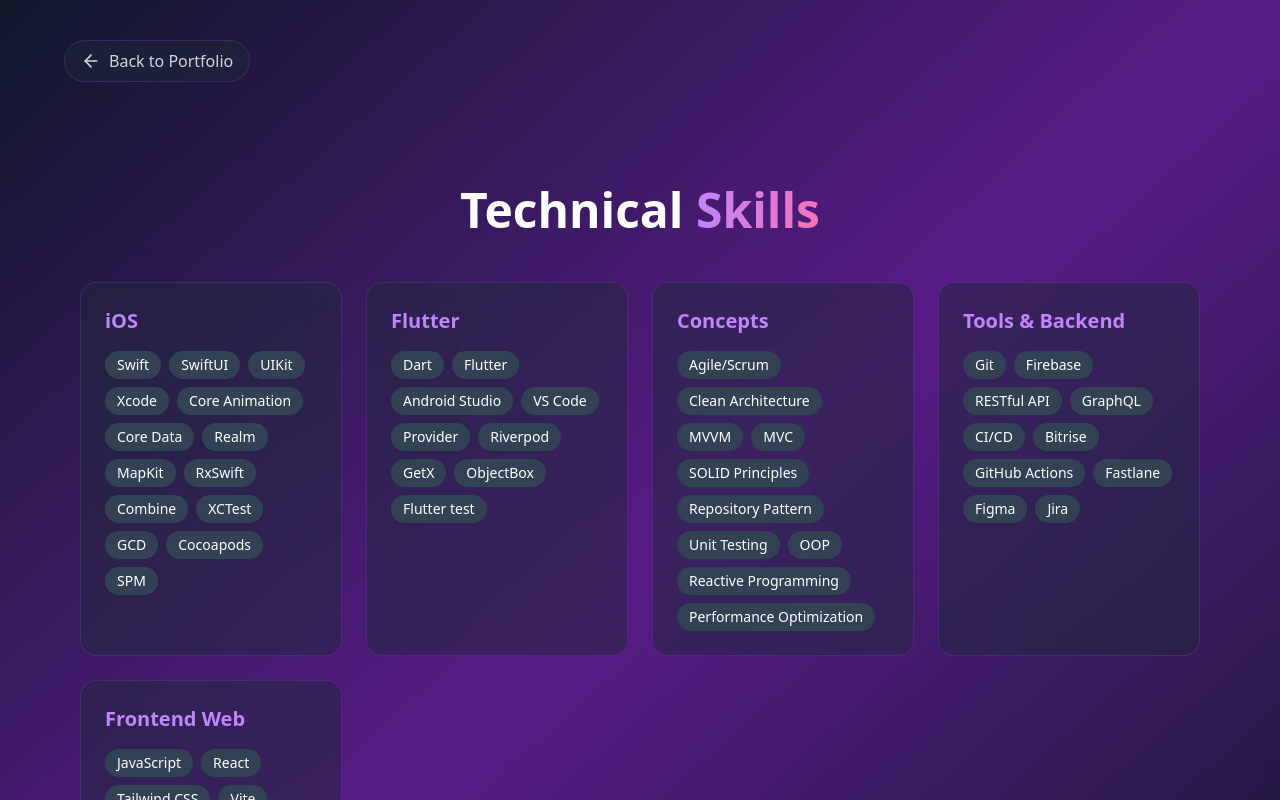
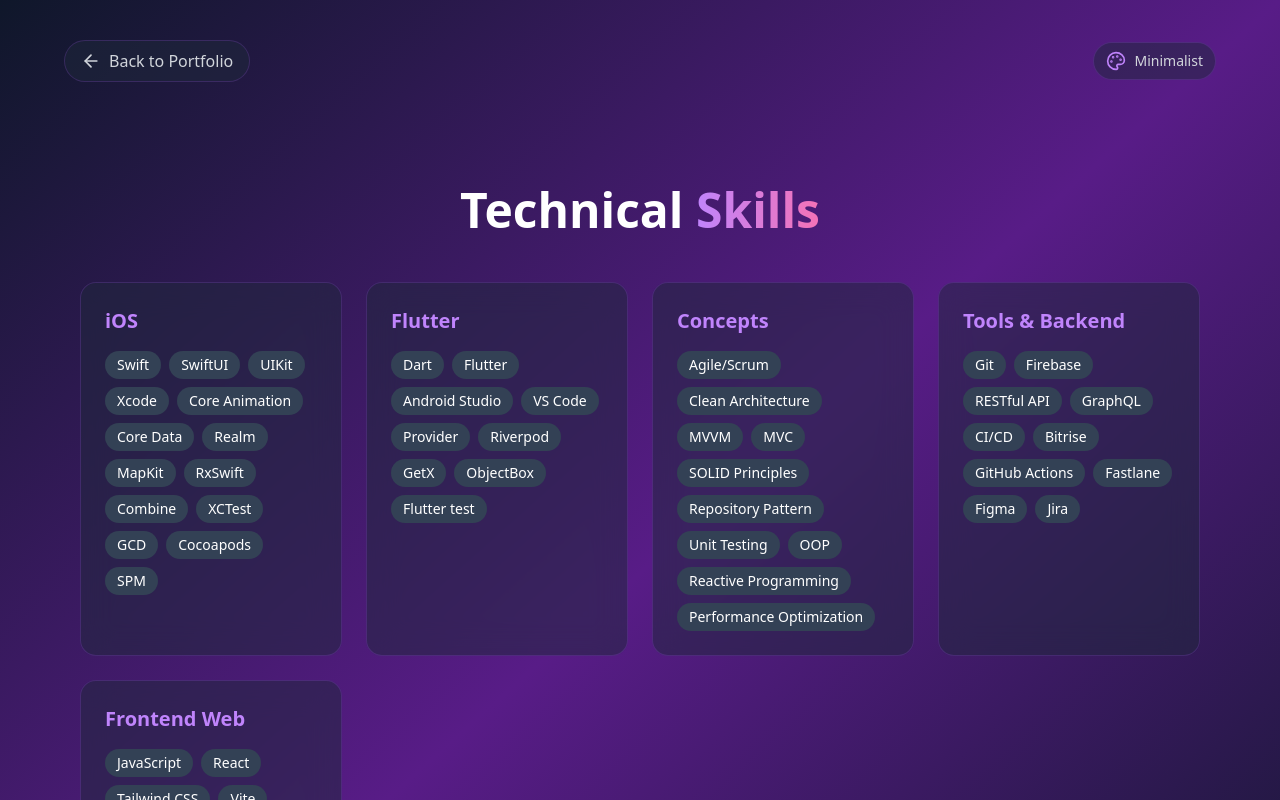
Before and after one commit to soemintheinsmt6/portfolio, a React (Vite) app: page /skills in a window 1280 px wide. Shown: the top 800 px of the page. Built offline with nearby package versions, Linux system fonts and the light colour scheme; no server answers.

Commit message:
feat: switching theme

```diff
--- a/src/components/CertificatesPage.jsx
+++ b/src/components/CertificatesPage.jsx
@@ -6,10 +6,8 @@
 
 export default function CertificatesPage() {
   const { theme } = useTheme();
-  // Use a simple history-based back helper so this page doesn't require React Router context.
   const goBack = () => {
     if (typeof window === 'undefined') return;
-    // Prefer going back in history if possible; otherwise navigate to root.
     if (window.history.length > 1) {
       window.history.back();
     } else {
--- a/src/components/Contact.jsx
+++ b/src/components/Contact.jsx
@@ -106,14 +106,6 @@
           </motion.a>
         </motion.div>
 
-        <motion.div
-          initial={{ opacity: 0 }}
-          whileInView={{ opacity: 1 }}
-          viewport={{ once: true }}
-          className={`mt-12 ${theme.colors.text.tertiary}`}
-        >
-          <p>📍 Developing Apps from the place that feels like Home</p>
-        </motion.div>
       </div>
     </section>
   );
--- a/src/components/Footer.jsx
+++ b/src/components/Footer.jsx
@@ -1,9 +1,12 @@
 import React from 'react';
+import { useTheme } from '../core/theme/ThemeContext';
 
 export default function Footer() {
+  const { theme } = useTheme();
+
   return (
-    <footer className="py-6 px-4 border-t border-purple-500/20 bg-slate-900/50">
-      <div className="max-w-6xl mx-auto text-center text-gray-400">
+    <footer className={`py-6 px-4 border-t ${theme.colors.footer.border} ${theme.colors.footer.background}`}>
+      <div className={`max-w-6xl mx-auto text-center ${theme.colors.footer.text}`}>
         <p>&copy; 2025 Soe Min Thein. All right reserved.</p>
       </div>
     </footer>
--- a/src/components/Nav.jsx
+++ b/src/components/Nav.jsx
@@ -2,6 +2,7 @@
 import { motion } from 'framer-motion';
 import { Menu, X } from 'lucide-react';
 import { useTheme } from '../core/theme/ThemeContext';
+import ThemeSwitcher from './ThemeSwitcher';
 
 export default function Nav({ activeSection, onNavigate, mobileMenuOpen, setMobileMenuOpen }) {
   const { theme } = useTheme();
@@ -22,7 +23,7 @@
             Soeminthein
           </motion.div>
 
-          <div className="hidden md:flex space-x-2">
+          <div className="hidden md:flex items-center space-x-2">
             {items.map((item) => (
               <motion.button
                 key={item}
@@ -38,11 +39,15 @@
                 {item}
               </motion.button>
             ))}
+            <ThemeSwitcher />
           </div>
 
-          <button className="md:hidden" onClick={() => setMobileMenuOpen(!mobileMenuOpen)}>
-            {mobileMenuOpen ? <X /> : <Menu />}
-          </button>
+          <div className="flex items-center gap-2 md:hidden">
+            <ThemeSwitcher />
+            <button onClick={() => setMobileMenuOpen(!mobileMenuOpen)}>
+              {mobileMenuOpen ? <X className={theme.colors.text.primary} /> : <Menu className={theme.colors.text.primary} />}
+            </button>
+          </div>
         </div>
       </div>
 
--- a/src/components/SkillsPage.jsx
+++ b/src/components/SkillsPage.jsx
@@ -2,6 +2,7 @@
 import { motion } from 'framer-motion';
 import { ArrowLeft } from 'lucide-react';
 import Skills from './Skills';
+import ThemeSwitcher from './ThemeSwitcher';
 import { useTheme } from '../core/theme/ThemeContext';
 
 export default function SkillsPage() {
@@ -19,7 +20,7 @@
     <div className={`min-h-screen ${theme.colors.background.main} ${theme.colors.text.primary}`}>
       <section className="py-10 px-4">
         <div className="max-w-6xl mx-auto">
-          <div className="mb-6">
+          <div className="mb-6 flex items-center justify-between">
             <motion.button
               onClick={goBack}
               className={`px-4 py-2 rounded-full ${theme.colors.background.card} ${theme.colors.border.card} ${theme.colors.text.secondary} inline-flex items-center gap-2`}
@@ -28,6 +29,7 @@
               <ArrowLeft className="w-5 h-5" />
               <span className="hidden md:inline">Back to Portfolio</span>
             </motion.button>
+            <ThemeSwitcher />
           </div>
           <Skills useSectionBackground={false} />
         </div>
--- /dev/null
+++ b/src/components/ThemeSwitcher.jsx
@@ -0,0 +1,36 @@
+import React from 'react';
+import { motion } from 'framer-motion';
+import { Palette, Sparkles } from 'lucide-react';
+import { useTheme } from '../core/theme/ThemeContext';
+
+export default function ThemeSwitcher() {
+  const { theme, themeName, setTheme } = useTheme();
+
+  const nextTheme = themeName === 'amethyst' ? 'minimalist' : 'amethyst';
+  const Icon = themeName === 'amethyst' ? Palette : Sparkles;
+  const label = `Switch to ${nextTheme} theme`;
+  const title = `Current: ${themeName === 'amethyst' ? 'Amethyst' : 'Minimalist'} theme. Click to switch.`;
+
+  const handleToggle = () => setTheme(nextTheme);
+
+  return (
+    <motion.button
+      whileHover={{ scale: 1.1 }}
+      whileTap={{ scale: 0.95 }}
+      onClick={handleToggle}
+      className={`relative px-3 py-2 rounded-full
+        ${theme.colors.background.card}
+        ${theme.colors.border.card}
+        ${theme.colors.text.secondary}
+        hover:${theme.colors.text.primary}
+        transition-colors inline-flex items-center gap-2`}
+      aria-label={label}
+      title={title}
+    >
+      <Icon className={`w-5 h-5 ${theme.colors.icon.primary}`} />
+      <span className="hidden md:inline text-sm font-medium capitalize">
+        {nextTheme}
+      </span>
+    </motion.button>
+  );
+}
--- a/src/core/theme/themes.js
+++ b/src/core/theme/themes.js
@@ -1,7 +1,7 @@
 // Theme definitions
 export const themes = {
-  purple: {
-    name: 'purple',
+  amethyst: {
+    name: 'amethyst',
     colors: {
       // Primary gradient colors
       primary: {
@@ -34,7 +34,7 @@
         default: 'border-purple-500/20',
         card: 'border-purple-500/20',
         nav: 'border-purple-500/20',
-        secondary: 'border-gray-400',
+        secondary: 'border border-gray-400/60',
       },
       // Button colors
       button: {
@@ -58,6 +58,12 @@
         secondary: 'text-pink-400',
         accent: 'text-purple-400',
       },
+      // Footer colors
+      footer: {
+        border: 'border-purple-500/20',
+        background: 'bg-slate-900/50',
+        text: 'text-gray-400',
+      },
       // Decorative elements
       decorative: {
         particle: 'bg-purple-500/10',
@@ -74,6 +80,8 @@
       activeNav: 'text-purple-400',
     },
   },
+
+  // Minimalist theme
   minimalist: {
     name: 'minimalist',
     colors: {
@@ -108,6 +116,7 @@
         default: 'border-gray-200',
         card: 'border-gray-200',
         nav: 'border-gray-200',
+        secondary: 'border border-blue-200',
       },
       // Button colors
       button: {
@@ -115,7 +124,7 @@
         primaryHover: 'hover:bg-gray-800',
         secondary: 'bg-gray-100',
         secondaryHover: 'hover:bg-gray-200',
-        gradient: 'bg-gradient-to-r from-gray-800 to-gray-900',
+        gradient: 'bg-gradient-to-r from-blue-50 to-blue-100/80',
       },
       // Badge/Tag colors
       badge: {
@@ -123,7 +132,7 @@
         accent: 'bg-gray-200',
         accentText: 'text-gray-700',
         gradient: 'bg-gradient-to-r from-gray-700 to-gray-800',
-        hoverGradient: 'hover:bg-gradient-to-r hover:from-gray-700 hover:to-gray-800',
+        hoverGradient: 'hover:bg-gradient-to-r hover:from-gray-700 hover:to-gray-800 hover:text-white',
       },
       // Icon colors
       icon: {
@@ -131,9 +140,15 @@
         secondary: 'text-gray-700',
         accent: 'text-gray-900',
       },
+      // Footer colors
+      footer: {
+        border: 'border-gray-200',
+        background: 'bg-gray-50/50',
+        text: 'text-gray-700',
+      },
       // Decorative elements
       decorative: {
-        particle: 'bg-gray-200/20',
+        particle: 'bg-blue-50/10',
         gradientCircle: 'bg-gradient-to-r from-gray-300 to-gray-400',
       },
     },
@@ -150,4 +165,4 @@
 };
 
 // Default theme
-export const defaultTheme = 'purple';
+export const defaultTheme = 'amethyst';
```
